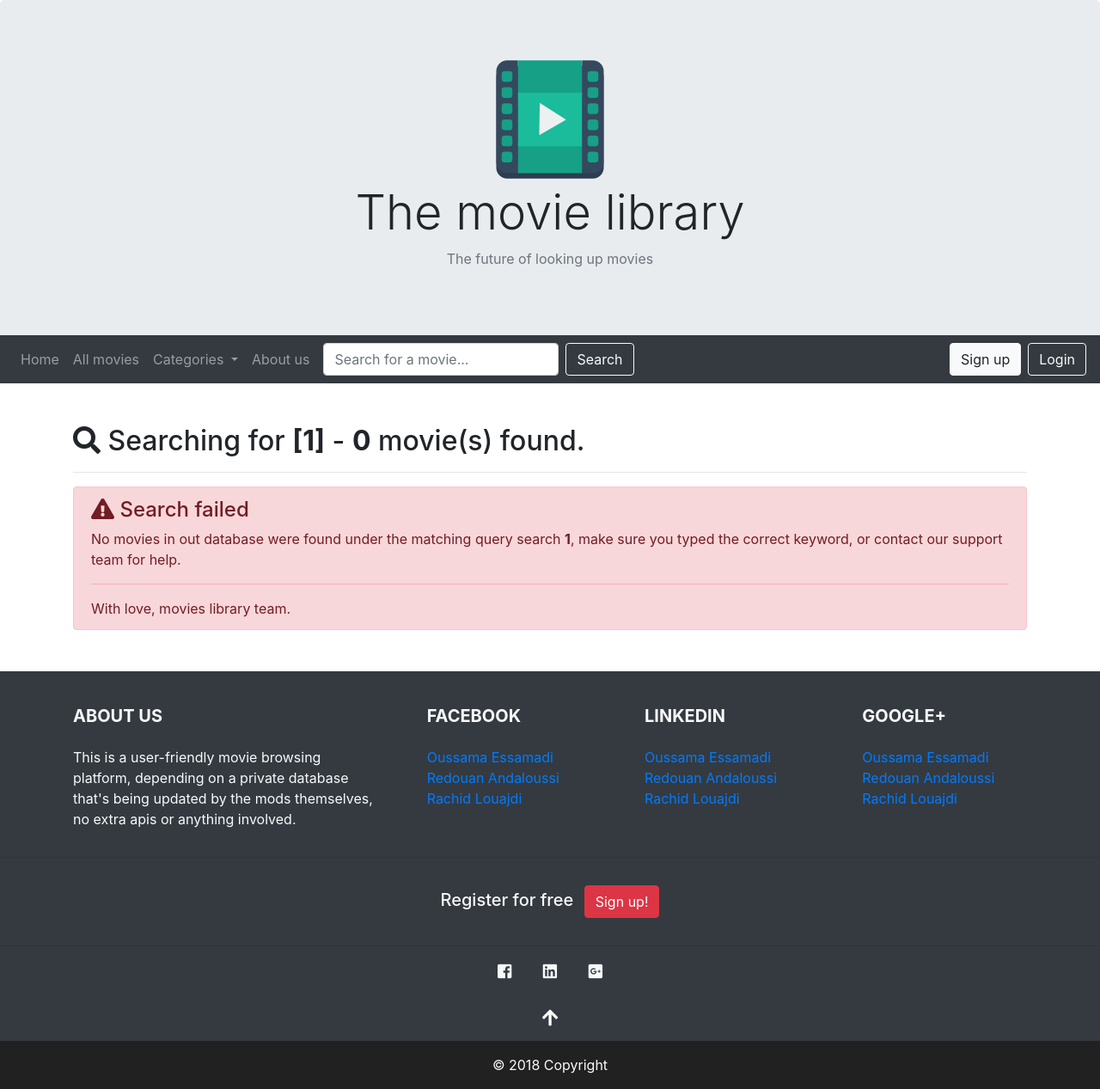
After one commit to eoussama/movies-library, a PHP site: page /pages/search.php?searchQuery=1 in a window 1280 px wide. The commit adds this page. Shown: the whole page at 86% size. Run offline with PHP 8.4, Linux system fonts and the light colour scheme; tables that the repository leaves empty hold one stand-in row (values such as "Sample post").

Commit message:
Second major update - I'm liking this so far!
+ Bug fixes.
+ Search.php page added.
+ Categories are working.
+ Added title and filter searching.
+ Sticky navbar added.
+ All movies nav-item added.

```diff
--- a/includes/header.php
+++ b/includes/header.php
@@ -86,7 +86,7 @@
         		<p class="text-secondary">The future of looking up movies</p>
         	</div>
 
-        	<nav class="navbar navbar-expand-lg navbar-dark bg-dark">
+        	<nav id="navbar" class="navbar navbar-expand-lg navbar-dark bg-dark">
 				<button class="navbar-toggler" type="button" data-toggle="collapse" data-target="#navbarNavDropdown" aria-controls="navbarNavDropdown" aria-expanded="false" aria-label="Toggle navigation">
 				<span class="navbar-toggler-icon"></span>
 				</button>
@@ -95,30 +95,33 @@
 						<li class="nav-item">
 							<a class="nav-link" href="\movies-library\index.php">Home</a>
 						</li>
+						<li class="nav-item">
+							<a class="nav-link" href="\movies-library\pages\search.php?searchQuery=&filterCategory=">All movies</a>
+						</li>
 						<li class="nav-item dropdown">
 							<a class="nav-link dropdown-toggle" href="#" id="navbarDropdownMenuLink" data-toggle="dropdown" aria-haspopup="true" aria-expanded="false">
 						  Categories
 						</a>
 							<div class="dropdown-menu" aria-labelledby="navbarDropdownMenuLink">
-								<a class="dropdown-item" href="#">Action</a>
-								<a class="dropdown-item" href="#">Adventure</a>
-								<a class="dropdown-item" href="#">Biography</a>
-								<a class="dropdown-item" href="#">Comedy</a>
-								<a class="dropdown-item" href="#">Crime</a>
-								<a class="dropdown-item" href="#">Drama</a>
-								<a class="dropdown-item" href="#">Fantasy</a>
-								<a class="dropdown-item" href="#">Horro</a>
-								<a class="dropdown-item" href="#">Sci-fi</a>
-								<a class="dropdown-item" href="#">Romance</a>
-								<a class="dropdown-item" href="#">Thriller</a>
-								<a class="dropdown-item" href="#">War</a>
+								<a class="dropdown-item" href="\movies-library\pages\search.php?searchQuery=&filterCategory=Action">Action</a>
+								<a class="dropdown-item" href="\movies-library\pages\search.php?searchQuery=&filterCategory=Adventure">Adventure</a>
+								<a class="dropdown-item" href="\movies-library\pages\search.php?searchQuery=&filterCategory=Biography">Biography</a>
+								<a class="dropdown-item" href="\movies-library\pages\search.php?searchQuery=&filterCategory=Comedy">Comedy</a>
+								<a class="dropdown-item" href="\movies-library\pages\search.php?searchQuery=&filterCategory=Crime">Crime</a>
+								<a class="dropdown-item" href="\movies-library\pages\search.php?searchQuery=&filterCategory=Drama">Drama</a>
+								<a class="dropdown-item" href="\movies-library\pages\search.php?searchQuery=&filterCategory=Fantasy">Fantasy</a>
+								<a class="dropdown-item" href="\movies-library\pages\search.php?searchQuery=&filterCategory=Horro">Horror</a>
+								<a class="dropdown-item" href="\movies-library\pages\search.php?searchQuery=&filterCategory=Sci-fi">Sci-fi</a>
+								<a class="dropdown-item" href="\movies-library\pages\search.php?searchQuery=&filterCategory=Romance">Romance</a>
+								<a class="dropdown-item" href="\movies-library\pages\search.php?searchQuery=&filterCategory=Thriller">Thriller</a>
+								<a class="dropdown-item" href="\movies-library\pages\search.php?searchQuery=&filterCategory=War">War</a>
 							</div>
 						</li>
 						<li class="nav-item">
 							<a class="nav-link" href="javascript:void(0)" id="aboutUs">About us</a>
 						</li>
-						<form class="form-inline ml-2">
-							<input class="form-control mr-sm-2" type="search" placeholder="Search" aria-label="Search">
+						<form method="get" action="\movies-library\pages\search.php" class="form-inline ml-2">
+							<input class="form-control mr-sm-2" type="search" placeholder="Search for a movie..." name="searchQuery" aria-label="Search" maxlength="60" required>
 							<button class="btn btn-outline-light" type="submit">Search</button>
 						</form>
 					</ul>
--- a/pages/movie.php
+++ b/pages/movie.php
@@ -32,7 +32,7 @@
 							</p>
 						</div>
 						<div class="col-3">
-							<p class=" score"><i class="fa fa-star"></i> Score:  <?php echo $movie['score']; ?></p>
+							<p class=" score"><i class="fa fa-star"></i> Score: <?php echo $movie['score']; ?></p>
 							<a target="_blank" href="https://www.youtube.com/results?search_query=<?php echo $movie['title']; ?> trailer" class="btn btn-dark btn-block">Movie trailer</a>
 						</div>
 					</div>
--- /dev/null
+++ b/pages/search.php
@@ -0,0 +1,52 @@
+<?php
+	include "../includes/header.php";
+	include "../includes/database.php";
+
+	$searchQuery = $_GET['searchQuery'];
+	$filterCategory = !isset($_GET['filterCategory']) == true ? "" : $_GET['filterCategory'];
+
+	if(strlen($filterCategory) == 0)
+		$query = "SELECT * FROM `movies` WHERE `title` LIKE '%$searchQuery%';";
+	else
+		$query = "SELECT * FROM `movies` WHERE `title` LIKE '%$searchQuery%' AND `categories` LIKE '%$filterCategory%';";
+
+	$results = mysqli_query($con, $query);
+	$movies = mysqli_fetch_all($results, MYSQLI_ASSOC);
+?>
+ 		<main class="container mt-5 mb-5">
+      		<h2><i class="fa fa-search"></i> Searching for <?php echo (strlen($searchQuery) == 0 ? "<b>[Movies]</b>" : "<b>[$searchQuery]</b>"); ?> - <?php echo (strlen($filterCategory) != 0 ? "Filter: <b>[$filterCategory]</b> -" : ""); ?> <?php echo "<b>".sizeof($movies)."</b>"; ?> movie(s) found.</h2>
+      		<hr>
+      		<?php if(sizeof($movies) == 0): ?>
+      			<div class="alert alert-danger" role="alert">
+					<h4 class="alert-heading"><i class="fa fa-exclamation-triangle"></i> Search failed</h4>
+					<p>No movies in out database were found under the matching query search <b><?php echo $searchQuery; ?></b>, make sure you typed the correct keyword, or contact our support team for help.</p>
+					<hr>
+					<p class="mb-0">With love, movies library team.</p>
+				</div>
+      		<?php else: ?>
+				<?php foreach($movies as $movie): ?>
+					<div class="card mb-3" style="height: 350px; overflow: hidden;">
+						<div class="card-header">
+							<h3><?php echo "${movie["title"]} - (".date('Y', strtotime($movie["releaseDate"])).")"; ?></h3>
+						</div>
+						<div class="card-body">
+							<div class="row">
+								<div class="col-3">
+									<img style="width: 250px; height: 240px;" src="\movies-library\images\movies\<?php echo $movie['movieId']; ?>.jpg" alt="<?php echo "${movie["title"]} image"; ?>">
+								</div>
+								<div class="col">
+									<h3 class="score text-right"><i class="fa fa-star"></i> Score: <?php echo $movie['score']; ?></h3>
+									<h6 class="card-title">Categories: <?php echo $movie['categories']; ?></h6>
+									<p class="card-text"><b>Description:</b> <?php echo $movie['description']; ?></p>
+									<a href="<?php echo "\movies-library\pages\movie.php?movie=${movie["movieId"]}"; ?>" class="btn btn-primary">Details</a>
+								</div>
+							</div>
+
+						</div>
+					</div>
+				<?php endforeach; ?>
+       		<?php endif; ?>
+        </main>
+<?php
+	include "../includes/footer.php";
+?>
--- a/scripts/main.js
+++ b/scripts/main.js
@@ -3,7 +3,9 @@ $(document).ready(function() {
 		$latestFeatures = $('#latestFeatures'),
 		$aboutUs = $('#aboutUs'),
 		$backToTop = $("#backToTop"),
-		$subBtn = $('#subBtn');
+		$subBtn = $('#subBtn'),
+		$headerHeight = $('header div.jumbotron').outerHeight(),
+		$navbar = $('#navbar');
 
 	$aboutUs.on('click', function() {
 		$("html, body").animate({ scrollTop: $(document).height() }, "slow");
@@ -24,4 +26,11 @@ $(document).ready(function() {
 		else
 			$($pConfInput)[0].setCustomValidity('');
 	});
+
+	$(window).on('scroll', function() {
+		if($headerHeight <= this.scrollY)
+			$navbar.addClass('navbar-sticky');
+		else
+			$navbar.removeClass('navbar-sticky');
+	});
 });
--- a/styles/main.css
+++ b/styles/main.css
@@ -8,7 +8,7 @@ div#slideCore { padding: 0px; }
 
 span.focus { font-weight: bold; }
 
-p.score {
+.score {
 	font-size: 30px;
 	color: #cbab00;
 	text-shadow: 1px 0px 0px black, -1px 0px 0px black, 0px 1px 0px black, 0px -1px 0px black;
@@ -16,3 +16,10 @@ p.score {
 }
 
 div#movieInfo { overflow: hidden; }
+
+nav.navbar-sticky {
+    position: fixed;
+    top: 34px;
+	width: 100%;
+    z-index: 100;
+}
```
